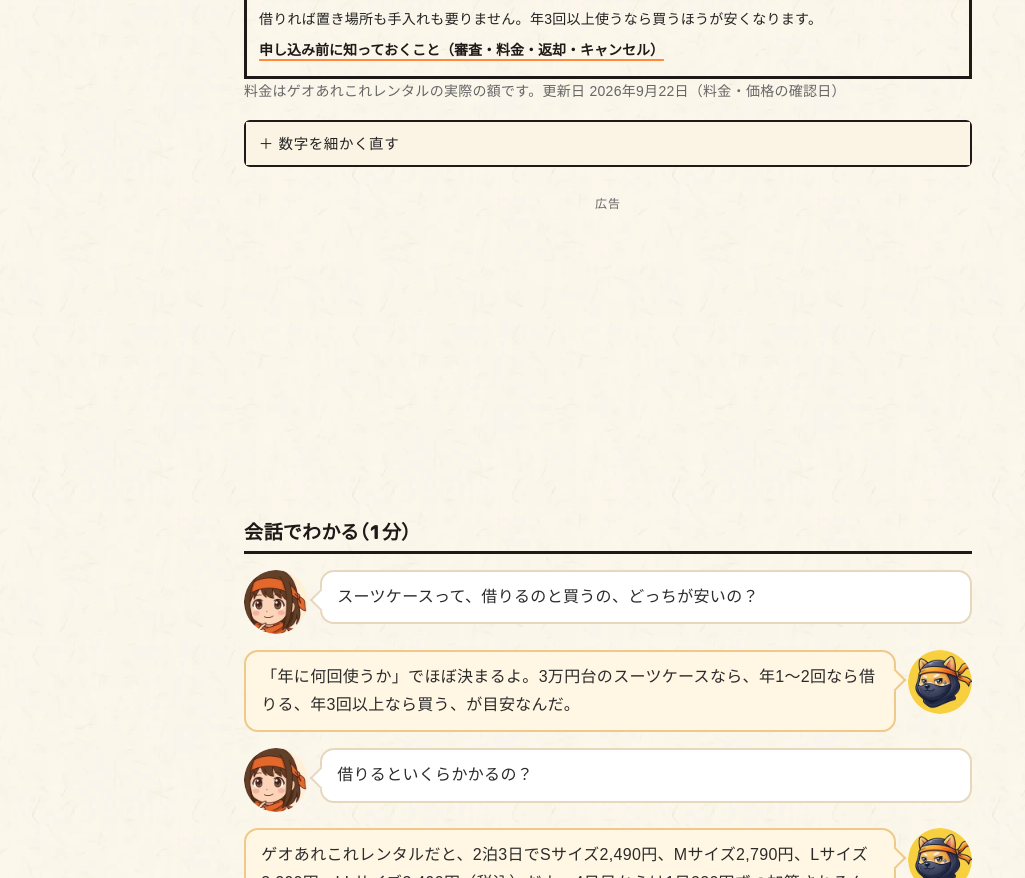
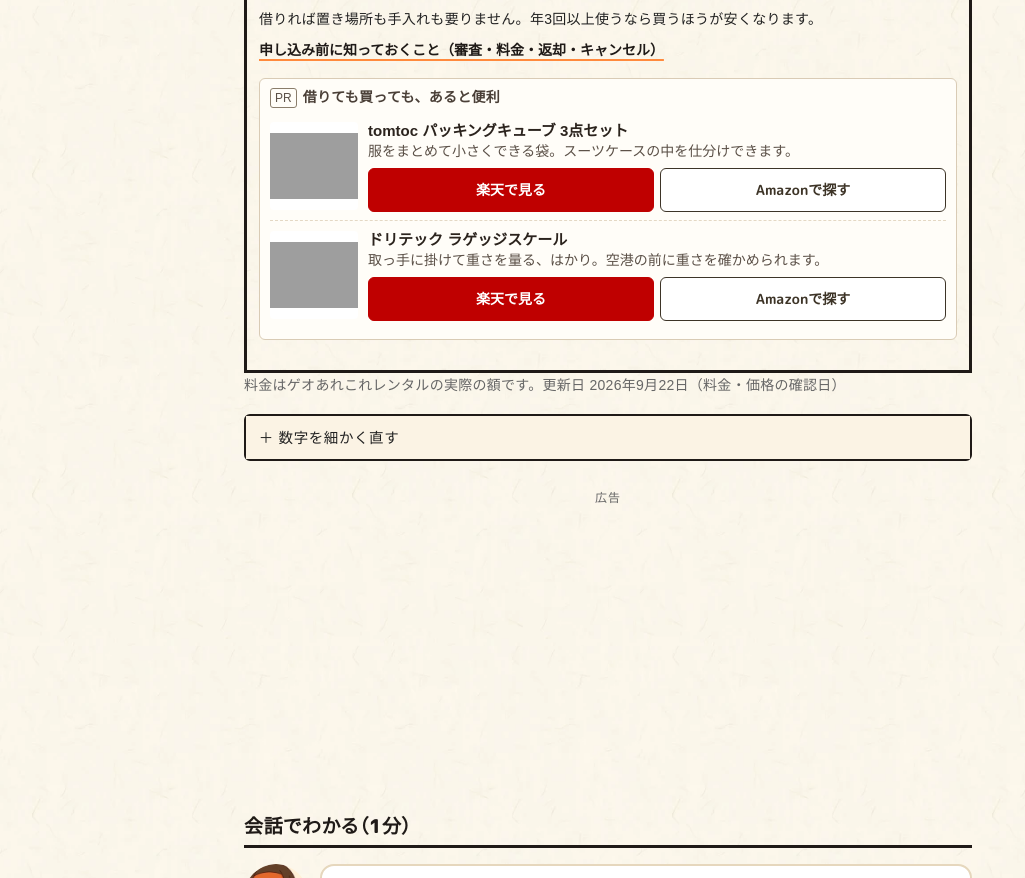
Before and after one commit to kkp-15/ninja-rentbuy, a plain HTML site: page index.html in a window 1280 px wide. Shown: the part 954-1832 px from the top of the page, without its empty margins (32-1057 px from the left). Drawn offline with Linux system fonts and the light colour scheme; grey boxes are pictures that could not be loaded; a web font is replaced by a local one.

Commit message:
結果のいちばん下に、借りても買っても使える旅行小物2つ（パッキングキューブ・ラゲッジスケール。楽天の画像・PR）
Co-Authored-By: Claude Opus 5.5 <noreply@anthropic.com>

```diff
--- a/index.html
+++ b/index.html
@@ -171,6 +171,21 @@
     </div>
   </aside>
   <a class="cta2" id="killer" href="/geo-arekore/" hidden>申し込み前に知っておくこと（審査・料金・返却・キャンセル）</a>
+  <!-- 2026-11-26 関連商品（結果のいちばん下。借りる・買うのどちらの答えでも使える物） -->
+  <aside class="k-aff" data-zone="affiliate_rentbuy_more">
+    <p class="k-aff-h"><span class="k-aff-pr">PR</span>借りても買っても、あると便利</p>
+    <div class="k-aff-item">
+      <a class="k-aff-img" href="https://hb.afl.rakuten.co.jp/hgc/11008fdf.72a391c0.11008fe0.307a7b09/_RTLink159750?pc=https%3A%2F%2Fitem.rakuten.co.jp%2Ftomtoc%2Ft02%2F&amp;m=https%3A%2F%2Fitem.rakuten.co.jp%2Ftomtoc%2Ft02%2F" target="_blank" rel="nofollow sponsored noopener" data-store="rakuten" data-item="tomtoc_t02"><img src="https://thumbnail.image.rakuten.co.jp/@0_mall/tomtoc/cabinet/t02/thum/t02-top.jpg?_ex=200x200" width="88" height="88" loading="lazy" alt="tomtocのパッキングキューブ"></a>
+      <div class="k-aff-txt"><b>tomtoc パッキングキューブ 3点セット</b><span class="k-aff-desc">服をまとめて小さくできる袋。スーツケースの中を仕分けできます。</span>
+        <div class="k-aff-btns"><a class="k-aff-rakuten" href="https://hb.afl.rakuten.co.jp/hgc/11008fdf.72a391c0.11008fe0.307a7b09/_RTLink159750?pc=https%3A%2F%2Fitem.rakuten.co.jp%2Ftomtoc%2Ft02%2F&amp;m=https%3A%2F%2Fitem.rakuten.co.jp%2Ftomtoc%2Ft02%2F" target="_blank" rel="nofollow sponsored noopener" data-store="rakuten" data-item="tomtoc_t02">楽天で見る</a><a class="k-aff-amazon" href="https://www.amazon.co.jp/s?k=tomtoc+%E3%83%91%E3%83%83%E3%82%AD%E3%83%B3%E3%82%B0%E3%82%AD%E3%83%A5%E3%83%BC%E3%83%96&amp;tag=kkp15-22" target="_blank" rel="nofollow sponsored noopener" data-store="amazon" data-item="tomtoc_t02">Amazonで探す</a></div></div>
+    </div>
+    <div class="k-aff-item">
+      <a class="k-aff-img" href="https://hb.afl.rakuten.co.jp/hgc/11008fdf.72a391c0.11008fe0.307a7b09/_RTLink159750?pc=https%3A%2F%2Fitem.rakuten.co.jp%2Fdretec%2Fls-107ec%2F&amp;m=https%3A%2F%2Fitem.rakuten.co.jp%2Fdretec%2Fls-107ec%2F" target="_blank" rel="nofollow sponsored noopener" data-store="rakuten" data-item="dretec_luggage_scale"><img src="https://thumbnail.image.rakuten.co.jp/@0_mall/dretec/cabinet/item/12511793/ls-114_s1_2.jpg?_ex=200x200" width="88" height="88" loading="lazy" alt="ドリテックのラゲッジスケール"></a>
+      <div class="k-aff-txt"><b>ドリテック ラゲッジスケール</b><span class="k-aff-desc">取っ手に掛けて重さを量る、はかり。空港の前に重さを確かめられます。</span>
+        <div class="k-aff-btns"><a class="k-aff-rakuten" href="https://hb.afl.rakuten.co.jp/hgc/11008fdf.72a391c0.11008fe0.307a7b09/_RTLink159750?pc=https%3A%2F%2Fitem.rakuten.co.jp%2Fdretec%2Fls-107ec%2F&amp;m=https%3A%2F%2Fitem.rakuten.co.jp%2Fdretec%2Fls-107ec%2F" target="_blank" rel="nofollow sponsored noopener" data-store="rakuten" data-item="dretec_luggage_scale">楽天で見る</a><a class="k-aff-amazon" href="https://www.amazon.co.jp/s?k=%E3%83%89%E3%83%AA%E3%83%86%E3%83%83%E3%82%AF+%E3%83%A9%E3%82%B2%E3%83%83%E3%82%B8%E3%82%B9%E3%82%B1%E3%83%BC%E3%83%AB&amp;tag=kkp15-22" target="_blank" rel="nofollow sponsored noopener" data-store="amazon" data-item="dretec_luggage_scale">Amazonで探す</a></div></div>
+    </div>
+  </aside>
+
 </section>
 
 <p class="meta">料金はゲオあれこれレンタルの実際の額です。更新日 2026年9月22日（料金・価格の確認日）</p>
```
